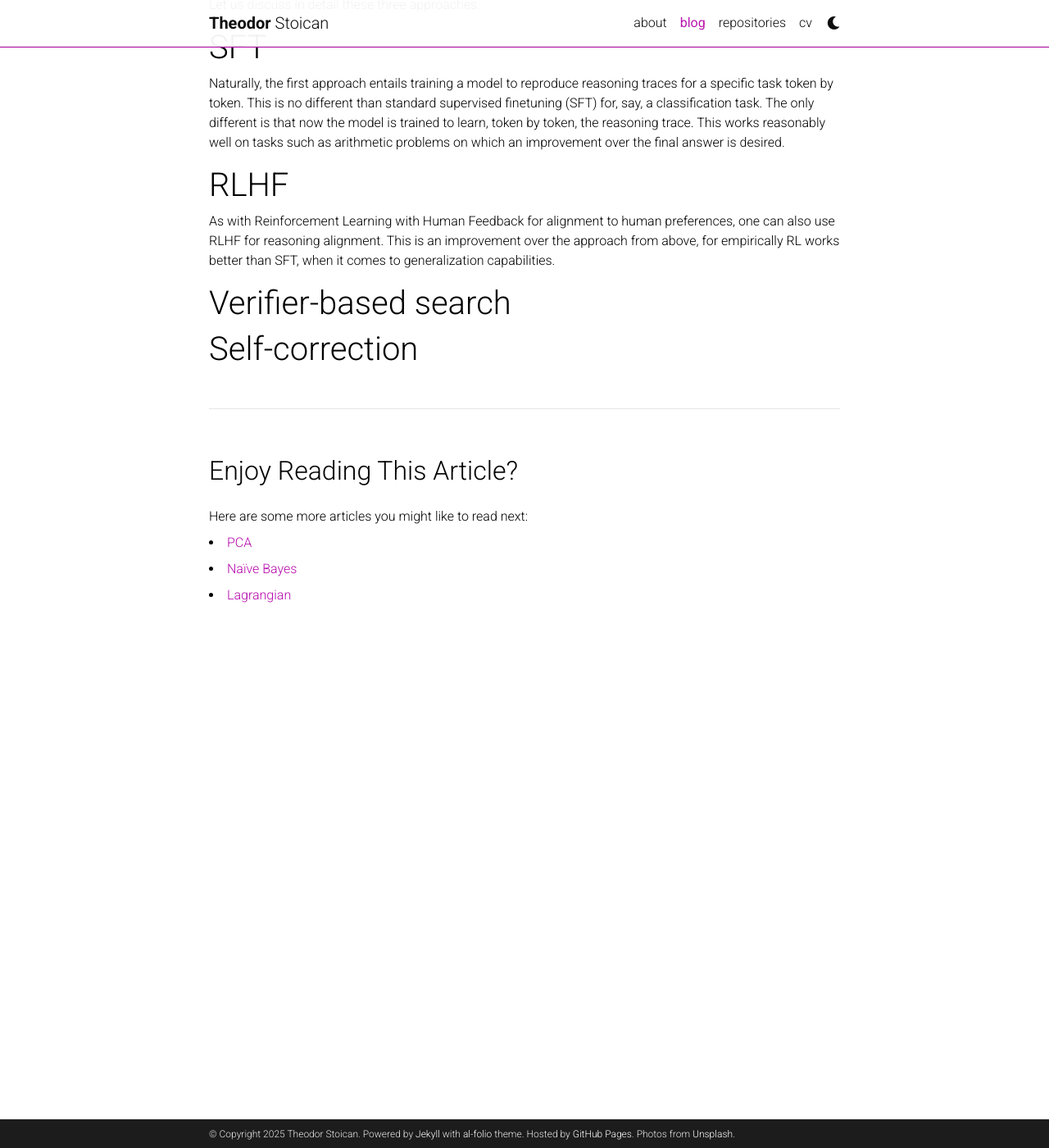
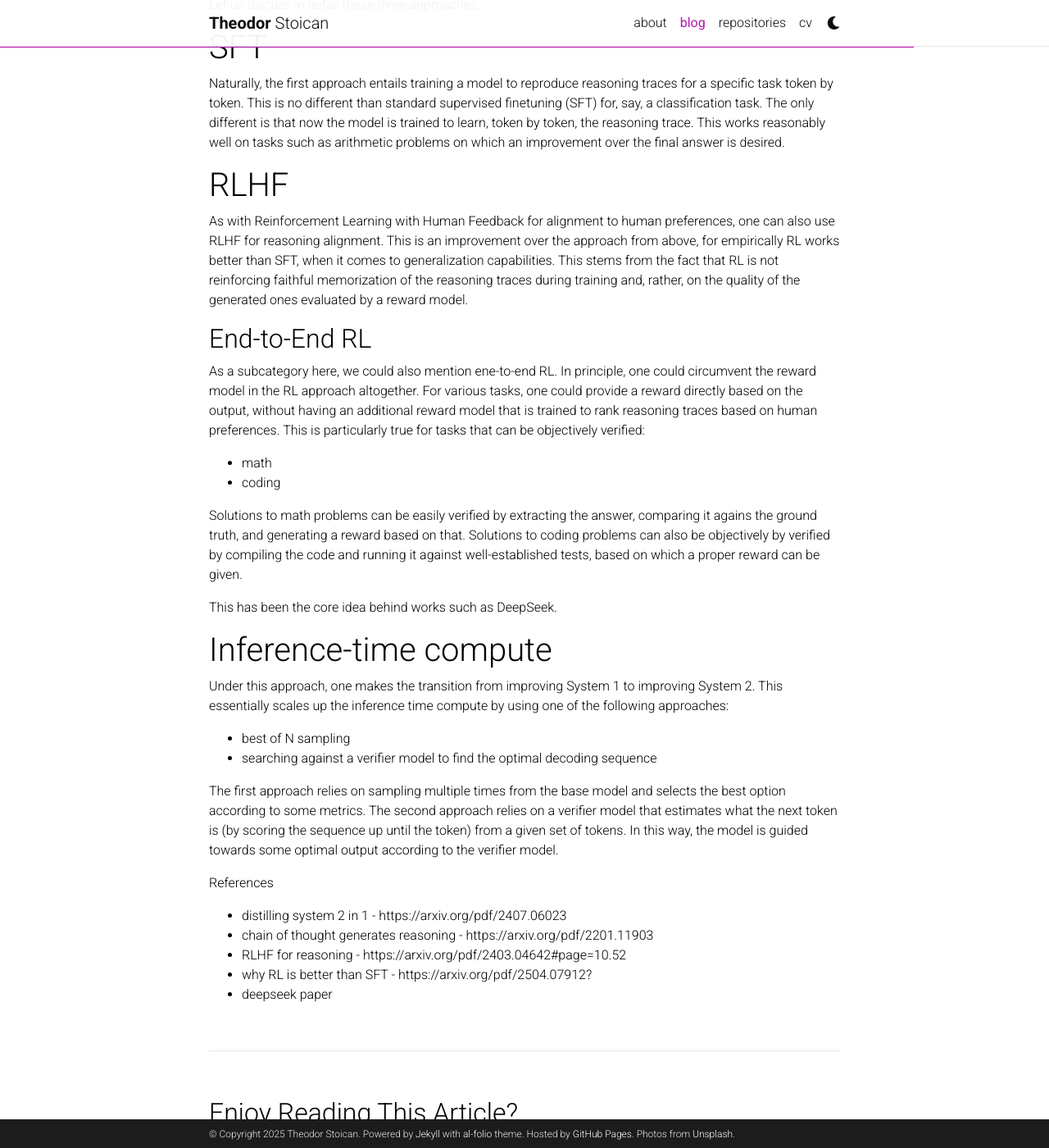
Before and after one commit to theostoican/theostoican.github.io, a Jekyll site: the page built from _posts/2024-05-01-reasoning.md, in a window 1280 px wide and 1400 px high, scrolled down 1337 px. Shown: the whole window at 82% size. Built offline with Jekyll 4.4.1, drawn with Linux system fonts in a browser that asks for light colours; full-size pictures stand in for the smaller copies a plugin makes; comment, search, counter and statistics services are not loaded; a style sheet for code colours, icons or effects is not loaded.

Commit message:
Update 2024-05-01-reasoning.md, 8th jun

```diff
--- a/_posts/2024-05-01-reasoning.md
+++ b/_posts/2024-05-01-reasoning.md
@@ -34,8 +34,29 @@ Naturally, the first approach entails training a model to reproduce reasoning tr
 
 # RLHF
 
-As with Reinforcement Learning with Human Feedback for alignment to human preferences, one can also use RLHF for reasoning alignment. This is an improvement over the approach from above, for empirically RL works better than SFT, when it comes to generalization capabilities.
+As with Reinforcement Learning with Human Feedback for alignment to human preferences, one can also use RLHF for reasoning alignment. This is an improvement over the approach from above, for empirically RL works better than SFT, when it comes to generalization capabilities. This stems from the fact that RL is not reinforcing faithful memorization of the reasoning traces during training and, rather, on the quality of the generated ones evaluated by a reward model.
 
-# Verifier-based search
+## End-to-End RL
 
-# Self-correction
+As a subcategory here, we could also mention ene-to-end RL. In principle, one could circumvent the reward model in the RL approach altogether. For various tasks, one could provide a reward directly based on the output, without having an additional reward model that is trained to rank reasoning traces based on human preferences. This is particularly true for tasks that can be objectively verified:
+- math
+- coding
+
+Solutions to math problems can be easily verified by extracting the answer, comparing it agains the ground truth, and generating a reward based on that. Solutions to coding problems can also be objectively by verified by compiling the code and running it against well-established tests, based on which a proper reward can be given.
+
+This has been the core idea behind works such as DeepSeek.
+
+# Inference-time compute
+
+Under this approach, one makes the transition from improving System 1 to improving System 2. This essentially scales up the inference time compute by using one of the following approaches:
+- best of N sampling
+- searching against a verifier model to find the optimal decoding sequence
+
+The first approach relies on sampling multiple times from the base model and selects the best option according to some metrics. The second approach relies on a verifier model that estimates what the next token is (by scoring the sequence up until the token) from a given set of tokens. In this way, the model is guided towards some optimal output according to the verifier model.
+
+References
+- distilling system 2 in 1  - https://arxiv.org/pdf/2407.06023
+- chain of thought generates reasoning - https://arxiv.org/pdf/2201.11903
+- RLHF for reasoning - https://arxiv.org/pdf/2403.04642#page=10.52
+- why RL is better than SFT - https://arxiv.org/pdf/2504.07912?
+- deepseek paper
```
